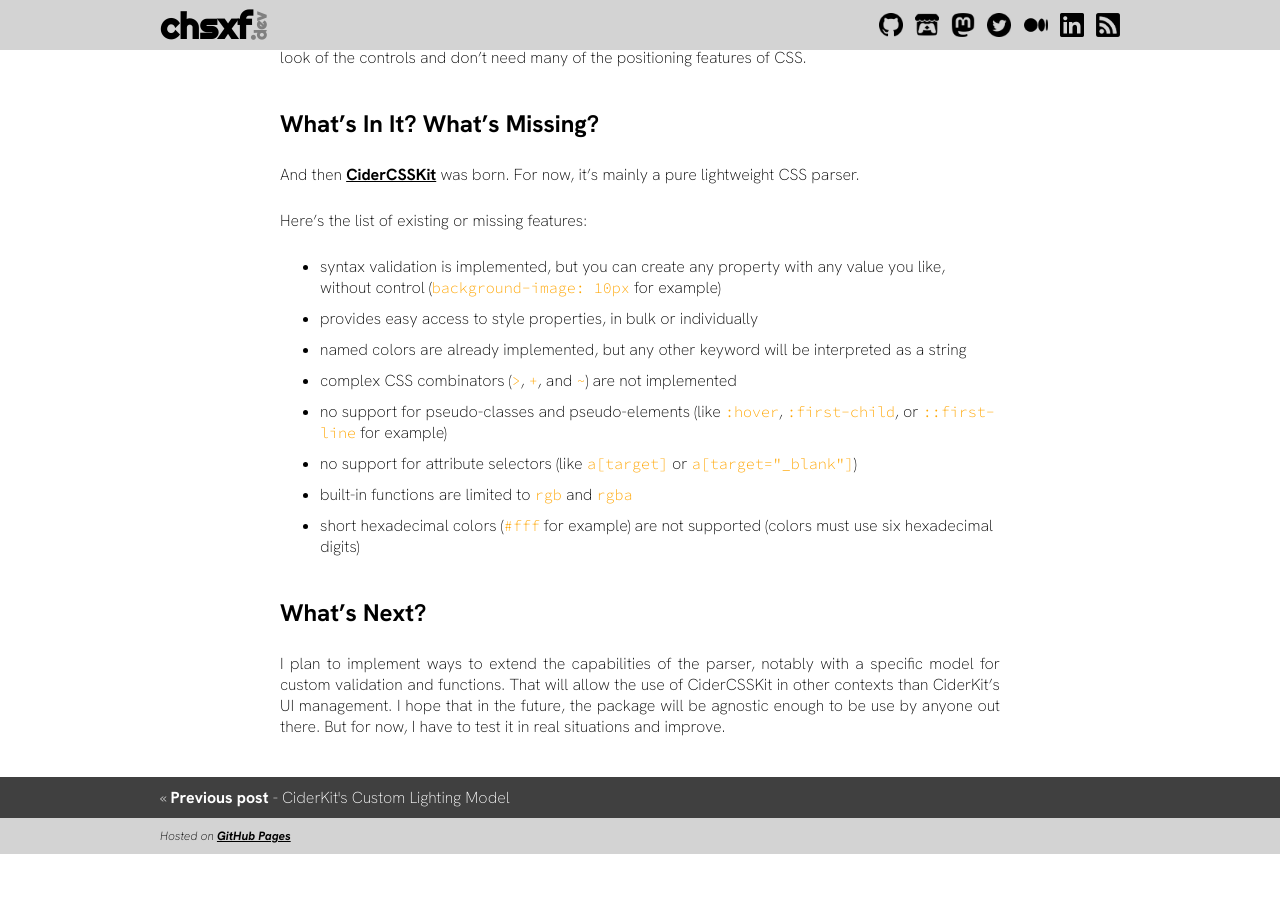
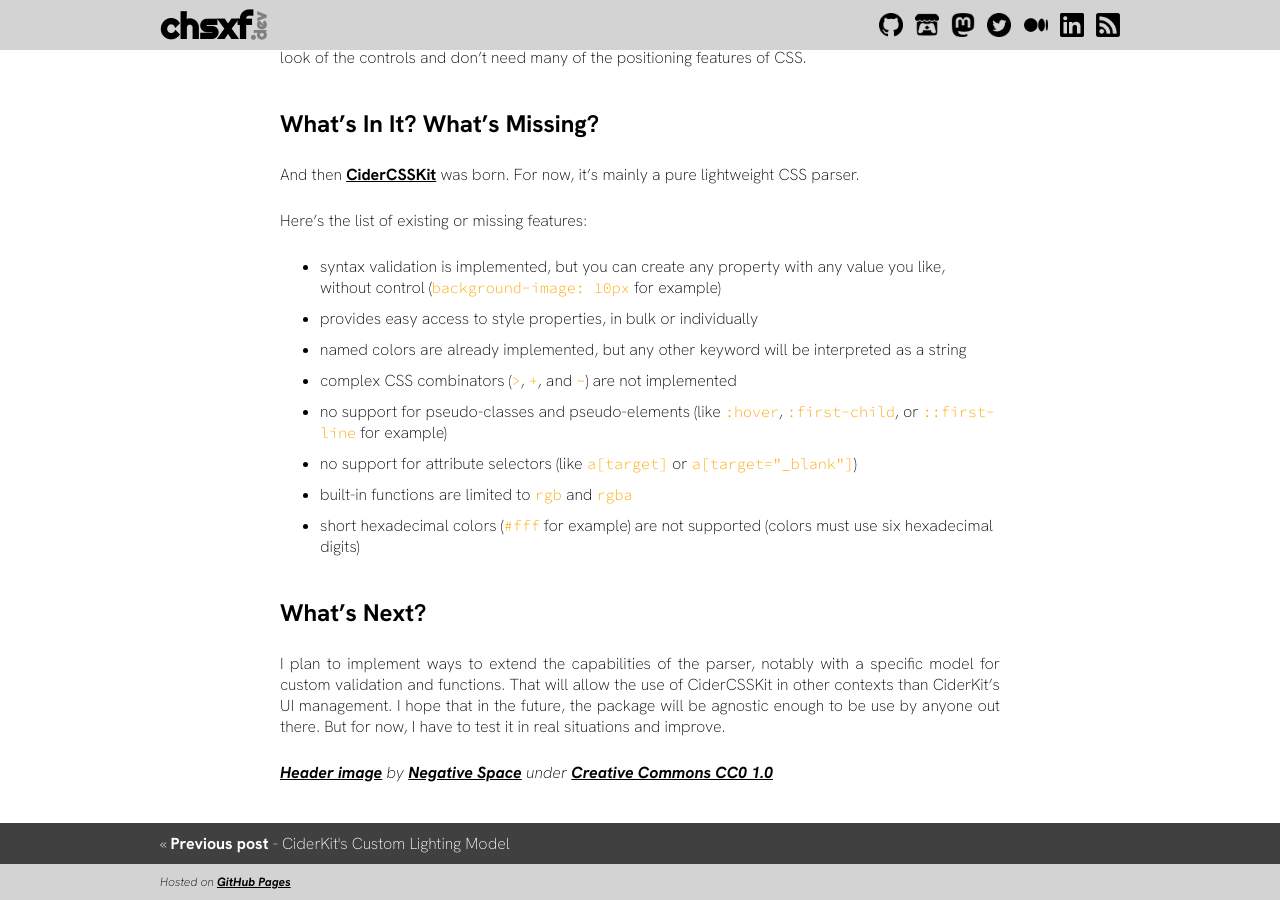
Before and after one commit to chsxf/chsxf, a Jekyll site: the page built from _posts/2023-05-06-12-building-own-css-parser.md, in a window 1280 px wide and 900 px high, scrolled down 1014 px. Built offline with Jekyll 4.4.1, drawn with Linux system fonts in a browser that asks for light colours; before the commit the page ends 1868 px from its top, so only the background shows below that.

Commit message:
fixup! 💬 Building My Own CSS Parser

```diff
--- a/_posts/2023-05-06-12-building-own-css-parser.md
+++ b/_posts/2023-05-06-12-building-own-css-parser.md
@@ -35,3 +35,5 @@ Here's the list of existing or missing features:
 # What's Next?
 
 I plan to implement ways to extend the capabilities of the parser, notably with a specific model for custom validation and functions. That will allow the use of CiderCSSKit in other contexts than CiderKit's UI management. I hope that in the future, the package will be agnostic enough to be use by anyone out there. But for now, I have to test it in real situations and improve.
+
+_[Header image](https://commons.wikimedia.org/wiki/File:Cascading_Style_Sheets.jpg) by [Negative Space](https://negativespace.co/) under [Creative Commons CC0 1.0](https://creativecommons.org/publicdomain/zero/1.0/deed.en)_
```
